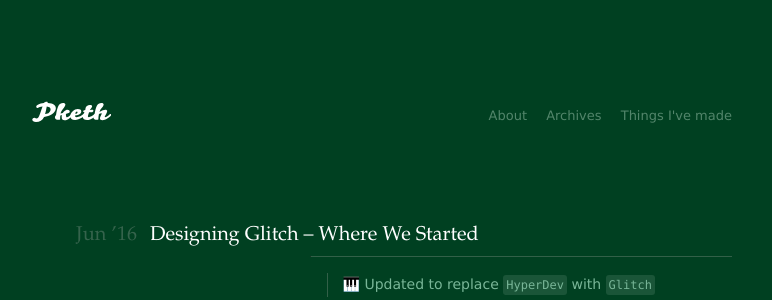
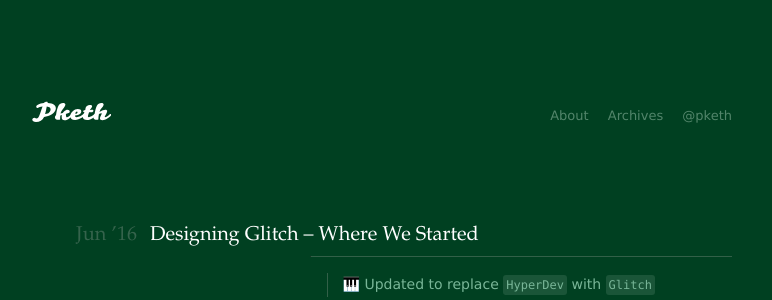
Before and after one commit to pketh/pketh.github.io, a Jekyll site: the page built from _posts/2016-06-03-designing-glitch.md, in a window 1280 px wide and 900 px high. Shown: the top 300 px of the window, without its empty margins (258-1030 px from the left). Built offline with Jekyll 4.4.1, drawn with Linux system fonts in a browser that asks for light colours.

```diff
--- a/_layouts/default.html
+++ b/_layouts/default.html
@@ -25,8 +25,8 @@
               <!-- 🎆🎆🎇 -->
               <a href="/about" class="nav-about">About</a>
               <a href="/archives" class="nav-archives">Archives</a>
-              <a href="http://pirijan.org" class="nav-things-long">Things I've made</a>
-              <a href="http://pirijan.org" class="nav-things-short">Things</a>
+              <a href="https://twitter.com/pketh" class="nav-things-long">@pketh</a>
+              <a href="https://twitter.com/pketh" class="nav-things-short">@pketh</a>
             </div>
 
           </div>
```
Also changed, not shown: _posts/2016-06-03-designing-glitch.md (+1 -1 lines).
